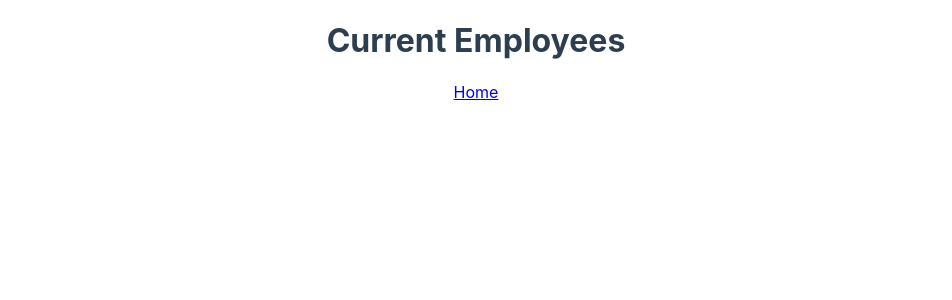
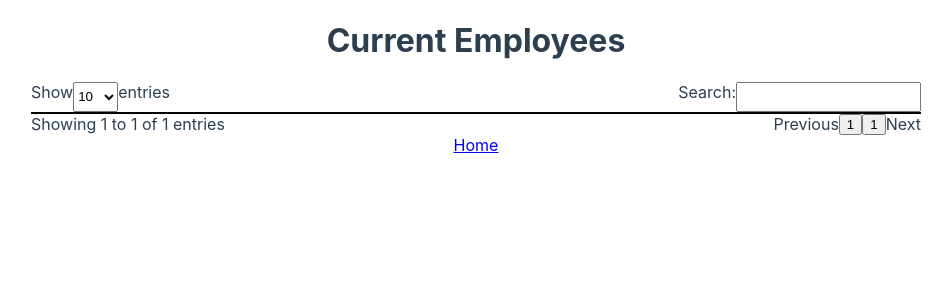
Before and after one commit to KevinLeFaucheur/hrnet-react, a React (Create React App) app: page /employees in a window 1280 px wide. Shown: the top 300 px of the page, without its empty margins (164-1116 px from the left). Built offline with nearby package versions, Linux system fonts and the light colour scheme.

Commit message:
Temporary table front end

```diff
--- a/public/index.html
+++ b/public/index.html
@@ -11,6 +11,10 @@
       content="Web site created using create-react-app"
     />
     <link rel="apple-touch-icon" href="%PUBLIC_URL%/logo192.png" />
+    <link
+      rel="stylesheet"
+      href="https://cdnjs.cloudflare.com/ajax/libs/font-awesome/6.4.0/css/all.min.css"
+    />
     <!--
       manifest.json provides metadata used when your web app is installed on a
       user's mobile device or desktop. See https://developers.google.com/web/fundamentals/web-app-manifest/
--- a/src/pages/Employees.jsx
+++ b/src/pages/Employees.jsx
@@ -1,13 +1,98 @@
 import { Link } from "react-router-dom"
+import { styled } from "styled-components"
+
+
+const Table = styled.div`
+  width: 890px;
+`
+
+const TableSeparator = styled.div`
+  height: 1px;
+  width: 100%;
+  background-color: black;
+`
+
+const TableHeader = styled.header`
+  display: flex;
+  justify-content: space-between;
+  height: 30px;
+
+  label, p {
+    margin: 0;
+  }
+`
+
+const TableShow = styled.div`
+  display: flex;
+  justify-content: space-between;
+`
+
+const TableShowResults = styled.div`
+  display: flex;
+  justify-content: space-between;
+`
+
+const TableSearch = styled.div`
+  display: flex;
+  justify-content: space-between;
+`
+
+const TableFooter = styled.footer`
+  display: flex;
+  justify-content: space-between;
+`
+
+const TableNav = styled.nav`
+  display: flex;
+  justify-content: space-between;
+`
 
 export const Employees = () => {
   return (
-    <body>
+    <main>
       <div id="employee-div" className="container">
         <h1>Current Employees</h1>
         <table id="employee-table" className="display" />
+
+        {/** Temporary Table */}
+        <Table>
+          <TableHeader>
+            <TableShow>
+              <label htmlFor="entries">Show</label>
+              <select name="entries" id="entries">
+                <option>10</option>
+                <option>25</option>
+                <option>50</option>
+                <option>100</option>
+              </select>
+              <p>entries</p>
+            </TableShow>
+            <TableSearch>
+              <label>Search:</label>
+              <input />
+            </TableSearch>
+          </TableHeader>
+
+
+          {/** Header */}
+          <TableSeparator />
+          {/** Table Row */}
+
+          <TableSeparator />
+          <TableFooter className="table-footer">
+            <TableShowResults>Showing 1 to 1 of 1 entries</TableShowResults>
+            <TableNav>
+              <div>Previous</div>
+              <button>1</button>
+              <button>1</button>
+              <div>Next</div>
+            </TableNav>
+          </TableFooter>
+        </Table>
+        {/** Temporary Table */}
+
         <Link to='/'>Home</Link>
       </div>
-    </body>
+    </main>
   )
 }
--- a/src/pages/Home.jsx
+++ b/src/pages/Home.jsx
@@ -7,9 +7,40 @@ const HomeWrapper = styled.main`
   button {
     margin-top: 1rem;
   }
+
+  dialog {
+    position: relative;
+    border: none;
+    border-radius: 8px;
+    max-width: 500px;
+    width: 90%;
+    padding: 15px 30px;
+    vertical-align: middle;
+    overflow: hidden;
+
+    &::backdrop {
+      background: rgba(0, 0, 0, 0.75);
+    }
+
+    .close-modal {
+      position: absolute;
+      /* top: -12.5px; */
+      right: 25px;
+      color: black;
+
+      i {
+        font-size: 1.5rem;
+      }
+    }
+  }
 `
 
 export const Home = () => {
+
+  const saveEmployee = () => {
+    document.getElementById('confirmation').showModal();
+  }
+
   return (
     <HomeWrapper>
       <div className="title">
@@ -59,9 +90,19 @@ export const Home = () => {
           </select>
         </form>
 
-        <button /*onClick="saveEmployee()"*/>Save</button>
+        <button onClick={() => saveEmployee()}>Save</button>
       </div>
-      <div id="confirmation" className="modal">Employee Created!</div>
+      <dialog id="confirmation" className="modal">
+        Employee Created!
+        <a
+          aria-label="Close"
+          onClick={() => document.getElementById('confirmation').close()}
+          href="#close-modal"
+          rel="modal:close"
+          className="close-modal">
+            <i className="fa-solid fa-circle-xmark" aria-hidden="true" />
+        </a>
+      </dialog>
     </HomeWrapper>
   )
 }
--- a/src/styles/GlobalStyle.js
+++ b/src/styles/GlobalStyle.js
@@ -66,6 +66,5 @@ export default createGlobalStyle`
   }
 
   #confirmation {
-    margin-top: 1rem;
   }
 `
```
